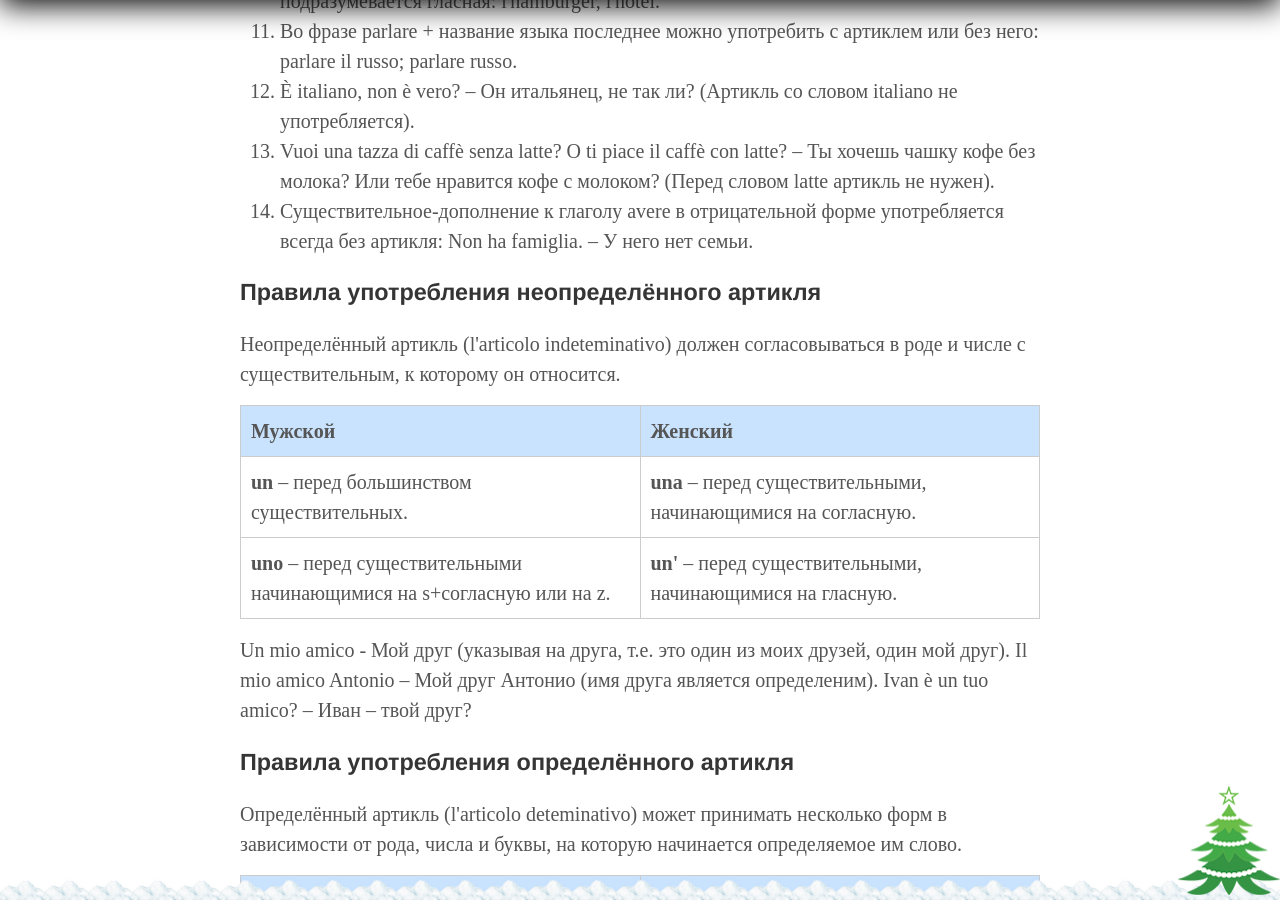
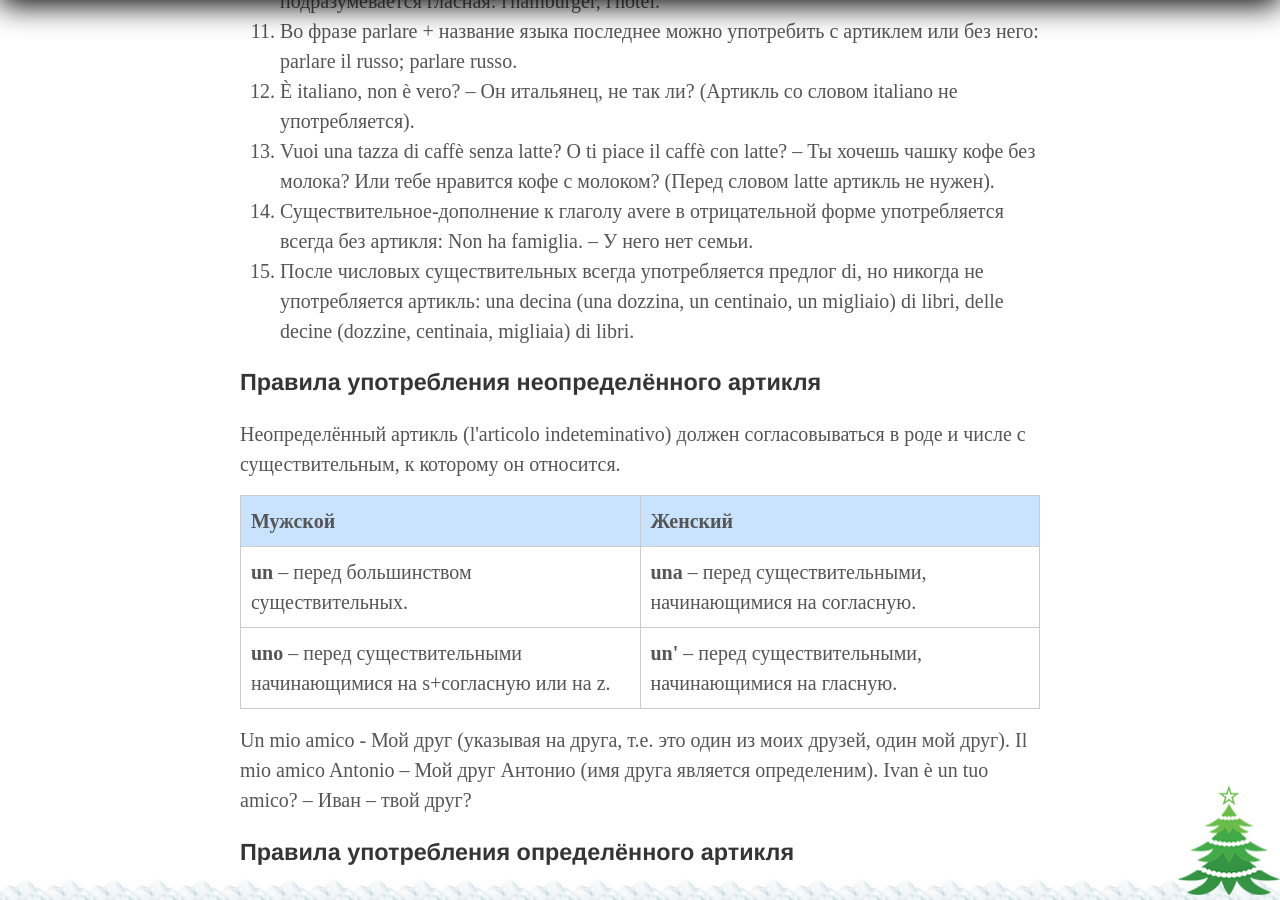
Before and after one commit to postolny/postolny.github.io, a Jekyll site: the page built from _posts/2021-01-05-articolo.md, in a window 1280 px wide and 900 px high, scrolled down 2708 px. Built offline with Jekyll 4.4.1, drawn with Linux system fonts in a browser that asks for light colours.

Commit message:
Add files via upload

```diff
--- a/_posts/2021-01-05-articolo.md
+++ b/_posts/2021-01-05-articolo.md
@@ -37,6 +37,7 @@ tags: Грамматика
 12. È italiano, non è vero? – Он итальянец, не так ли? (Артикль со словом italiano не употребляется).
 13. Vuoi una tazza di caffè senza latte? O ti piace il caffè con latte? – Ты хочешь чашку кофе без молока? Или тебе нравится кофе с молоком? (Перед словом latte артикль не нужен).
 14. Существительное-дополнение к глаголу avere в отрицательной форме употребляется всегда без артикля: Non ha famiglia. – У него нет семьи.
+15. После числовых существительных всегда употребляется предлог di, но никогда не употребляется артикль: una decina (una dozzina, un centinaio, un migliaio) di libri, delle decine (dozzine, centinaia, migliaia) di libri.
 
 ### Правила употребления неопределённого артикля
 
```
